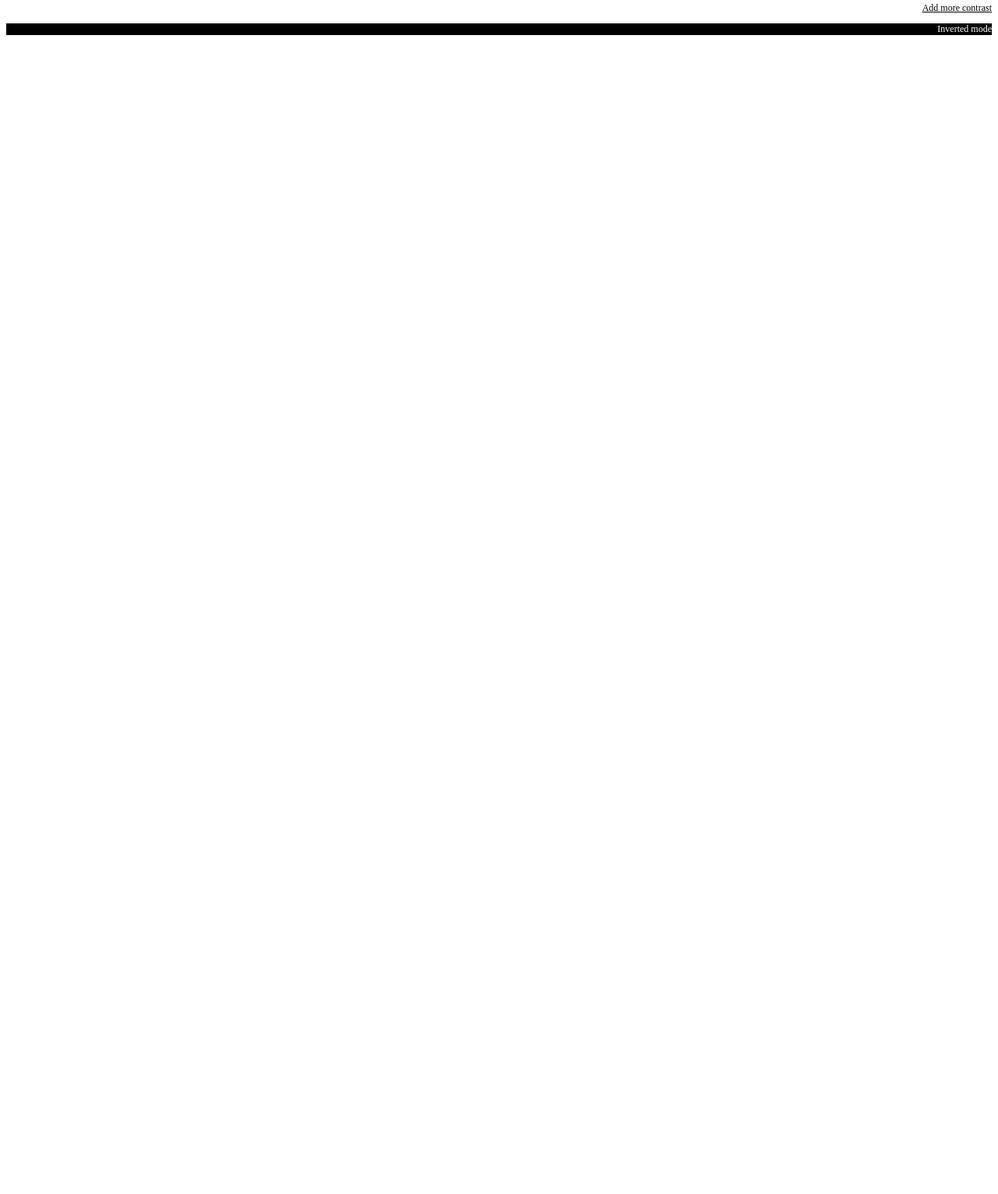
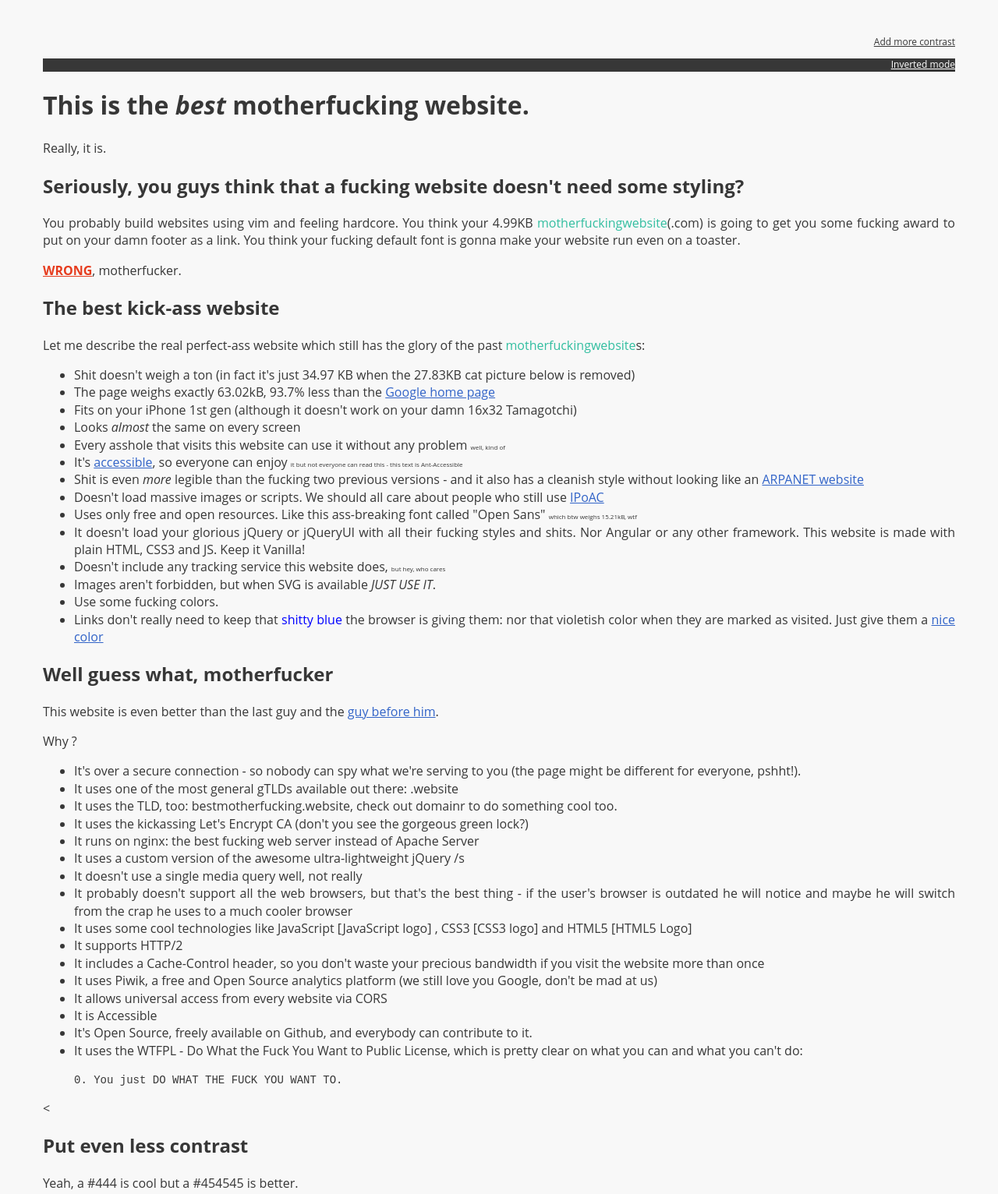
Before and after one commit to 8titi8/bestmotherfuckingwebsite, a plain HTML site: page index.html in a window 1280 px wide. Shown: the part 9-1541 px from the top of the page at 78% size. Before the commit the page ends 800 px from the top, so only its background shows below. Drawn offline with Linux system fonts and the light colour scheme.

Commit message:
ajout texte et style - encore en cours

```diff
--- a/index.html
+++ b/index.html
@@ -14,10 +14,68 @@
 		<p class="inverted">Inverted mode</p>
 	</header>
 
-	<section>
 
+	<h1>This is the <em>best</em> motherfucking website.</h1>
 
-	</section>
+		<p>Really, it is.</p>
+
+	<h2>Seriously, you guys think that a fucking website doesn't need some styling?</h2>
+
+		<p>You probably build websites using vim and feeling hardcore. You think your 4.99KB <span class="fauxlien">motherfuckingwebsite</span>(.com) is going to get you some fucking award to put on your damn footer as a link. You think your fucking default font is gonna make your website run even on a toaster.</p>
+
+		<p><span class="wrong">WRONG</span>, motherfucker.</p>
+
+	<h2>The best kick-ass website</h2>
+
+		<p>Let me describe the real perfect-ass website which still has the glory of the past <span class="fauxlien">motherfuckingwebsite</span>s:</p>
+
+		<ul>
+			<li>Shit doesn't weigh a ton (in fact it's just 34.97 KB when the 27.83KB cat picture below is removed)</li>
+			<li>The page weighs exactly 63.02kB, 93.7% less than the <a href="https://google.com/">Google home page</a></li>
+			<li>Fits on your iPhone 1st gen (although it doesn't work on your damn 16x32 Tamagotchi)</li>
+			<li>Looks <em>almost</em> the same on every screen</li>
+			<li>Every asshole that visits this website can use it without any problem <span class="petittexte">well, kind of</span></li>
+			<li>It's <a href="https://www.w3.org/TR/WCAG20/">accessible</a>, so everyone can enjoy <span class="petittexte">it but not everyone can read this - this text is Ant-Accessible</span></li>
+			<li>Shit is even <em>more</em> legible than the fucking two previous versions - and it also has a cleanish style without looking like an <a href="https://en.wikipedia.org/wiki/ARPANET">ARPANET website</a></li>
+			<li>Doesn't load massive images or scripts. We should all care about people who still use <a href="https://en.wikipedia.org/wiki/IP_over_Avian_Carriers">IPoAC</a></li>
+			<li>Uses only free and open resources. Like this ass-breaking font called "Open Sans" <span class="petittexte">which btw weighs 15.21kB, wtf</span></li>
+			<li>It doesn't load your glorious jQuery or jQueryUI with all their fucking styles and shits. Nor Angular or any other framework. This website is made with plain HTML, CSS3 and JS. Keep it Vanilla!</li>
+			<li>Doesn't include any tracking service this website does, <span class="petittexte">but hey, who cares</span></li>
+			<li>Images aren't forbidden, but when SVG is available <em>JUST USE IT</em>.</li>
+			<li>Use some fucking colors.</li>
+			<li>Links don't really need to keep that <span class="shittyblue">shitty blue</span> the browser is giving them: nor that violetish color when they are marked as visited. Just give them a <a href="http://www.colorhexa.com/0077aa">nice color</a></li>
+		</ul>
+
+	<h2>Well guess what, motherfucker</h2>
+
+		<p>This website is even better than the last guy and the <a href="http://motherfuckingwebsite.com/">guy before him</a>.</p>
+
+		<p>Why ?</p>
+
+		<ul>
+			<li>It's over a secure connection - so nobody can spy what we're serving to you (the page might be different for everyone, pshht!).</li>
+			<li>It uses one of the most general gTLDs available out there: .website</li>
+			<li>It uses the TLD, too: bestmotherfucking.website, check out domainr to do something cool too.</li>
+			<li>It uses the kickassing Let's Encrypt CA (don't you see the gorgeous green lock?)</li>
+			<li>It runs on nginx: the best fucking web server instead of Apache Server</li>
+			<li>It uses a custom version of the awesome ultra-lightweight jQuery /s</li>
+			<li>It doesn't use a single media query well, not really</li>
+			<li>It probably doesn't support all the web browsers, but that's the best thing - if the user's browser is outdated he will notice and maybe he will switch from the crap he uses to a much cooler browser</li>
+			<li>It uses some cool technologies like JavaScript [JavaScript logo] , CSS3 [CSS3 logo] and HTML5 [HTML5 Logo] </li>
+			<li>It supports HTTP/2</li>
+			<li>It includes a Cache-Control header, so you don't waste your precious bandwidth if you visit the website more than once</li>
+			<li>It uses Piwik, a free and Open Source analytics platform (we still love you Google, don't be mad at us)</li>
+			<li>It allows universal access from every website via CORS</li>
+			<li>It is Accessible</li>
+			<li>It's Open Source, freely available on Github, and everybody can contribute to it.</li>
+			<li>It uses the WTFPL - Do What the Fuck You Want to Public License, which is pretty clear on what you can and what you can't do:</li>
+		</ul>
+
+		<blockquote><code>0. You just DO WHAT THE FUCK YOU WANT TO.</code></blockquote>
+
+	<<h2>Put even less contrast</h2>
+
+		<p>Yeah, a #444 is cool but a #454545 is better.</p>
 
 </body>
 </html>
--- a/style.css
+++ b/style.css
@@ -1,4 +1,17 @@
 /*feuille de style bestmotherfuckingwebsite*/
+
+
+body
+{
+	user-select: orange;
+	margin: 55px;
+	background-color: rgb(248, 248, 248);
+	font-family: Open Sans, Arial, sans-serif;
+	font-size: 16px;
+	line-height: 1.4;
+	text-align: justify;
+	color: rgb(55, 55, 55);
+}
 
 header
 {
@@ -7,8 +20,41 @@ text-align: right;
 text-decoration: underline;
 }
 
+a
+{
+	color: rgb(50, 100, 200);
+}
+
+blockquote
+{
+	font-size: 14px;
+}
+
 .inverted
 {
 	color: white;
-	background-color: black;
+	background-color: rgb(55, 55, 55);
+	text-decoration: underline;
 }
+
+.fauxlien
+{
+	color: rgb(50,190, 160);
+}
+
+.wrong
+{
+	color: rgb(230, 60, 30);
+	text-decoration: underline;
+	font-weight: bold;
+}
+
+.petittexte
+{
+	font-size: 8px;
+}
+
+.shittyblue
+{
+	color: blue;
+}
```
